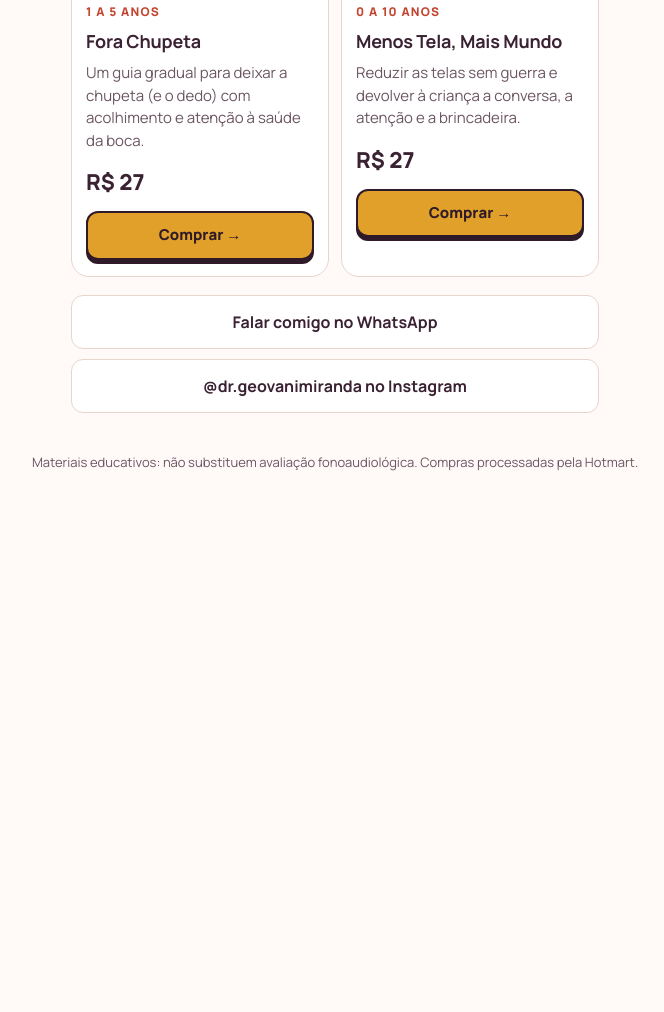
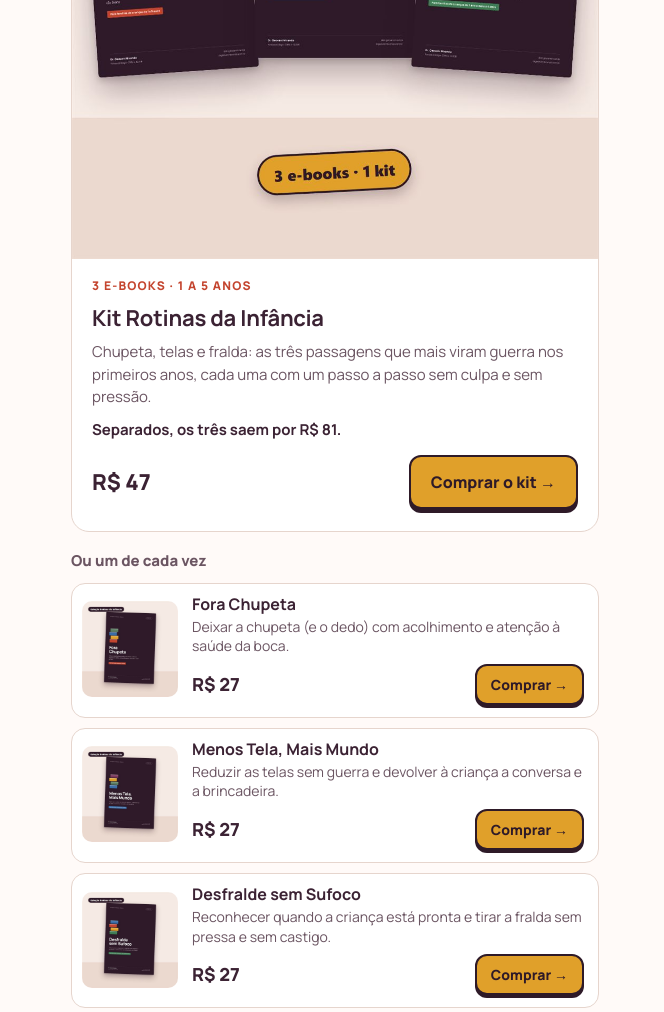
Before and after one commit to geoprm/biblioteca, a plain HTML site: page index.html in a window 1280 px wide. Shown: the part 4285-5297 px from the top of the page, without its empty margins (305-969 px from the left). Before the commit the page ends 4787 px from the top, so only its background shows below. Drawn offline with Linux system fonts and the light colour scheme.

Commit message:
feat: Kit Rotinas da Infância e Desfralde na Biblioteca
O kit entra como destaque da coleção Rotinas (R$ 47; separados saem por R$ 81)
e os três e-books avulsos viram uma lista compacta logo abaixo.

Co-Authored-By: Claude Opus 5.5 <noreply@anthropic.com>

```diff
--- a/index.html
+++ b/index.html
@@ -43,6 +43,16 @@
   .dupla .corpo { padding: 14px 14px 16px; }
   .dupla .linha { flex-direction: column; align-items: stretch; }
   .dupla .botao { justify-content: center; font-size: 15px; padding: 11px 14px; }
+  .produto p.economia { color: var(--tinta); font-weight: 700; }
+  .avulsos-titulo { margin: 0; font-size: 15px; font-weight: 800; color: var(--suave); }
+  .avulsos { display: grid; gap: 10px; margin-top: -8px; }
+  .avulso { display: grid; grid-template-columns: 96px 1fr; gap: 14px; align-items: center; background: #fff; border: 1.5px solid var(--linha); border-radius: 14px; padding: 10px 14px 12px 10px; }
+  .avulso img { border-radius: 10px; aspect-ratio: 1; object-fit: cover; }
+  .avulso h3 { margin: 0; font-size: 16px; line-height: 1.25; }
+  .avulso p { margin: 3px 0 0; color: var(--suave); font-size: 14px; line-height: 1.4; }
+  .avulso .linha { margin-top: 8px; flex-wrap: nowrap; }
+  .avulso .preco { font-size: 18px; }
+  .botao.mini { font-size: 14px; padding: 8px 14px; border-width: 2px; box-shadow: 0 3px 0 var(--noite); white-space: nowrap; }
   footer { text-align: center; font-size: 13px; color: var(--suave); padding: 0 16px 30px; }
 </style>
 </head>
@@ -111,23 +121,40 @@
       <div class="linha"><span class="preco">R$ 37</span><a class="botao" href="https://pay.hotmart.com/P108238606B?src=bio">Comprar →</a></div>
     </div>
   </article>
-  <div class="dupla">
-    <article class="produto">
+  <article class="produto">
+    <img src="img/kit-rotinas.jpg" alt="Kit Rotinas da Infância: e-books Fora Chupeta, Menos Tela Mais Mundo e Desfralde sem Sufoco" width="1000" height="1000">
+    <div class="corpo">
+      <span class="tag">3 e-books · 1 a 5 anos</span>
+      <h2>Kit Rotinas da Infância</h2>
+      <p>Chupeta, telas e fralda: as três passagens que mais viram guerra nos primeiros anos, cada uma com um passo a passo sem culpa e sem pressão.</p>
+      <p class="economia">Separados, os três saem por R$ 81.</p>
+      <div class="linha"><span class="preco">R$ 47</span><a class="botao" href="https://pay.hotmart.com/P108241275X?src=bio">Comprar o kit →</a></div>
+    </div>
+  </article>
+  <h3 class="avulsos-titulo">Ou um de cada vez</h3>
+  <div class="avulsos">
+    <article class="avulso">
       <img src="img/fora-chupeta.jpg" alt="E-book Fora Chupeta" width="600" height="600">
-      <div class="corpo">
-        <span class="tag">1 a 5 anos</span>
-        <h2>Fora Chupeta</h2>
-        <p>Um guia gradual para deixar a chupeta (e o dedo) com acolhimento e atenção à saúde da boca.</p>
-        <div class="linha"><span class="preco">R$ 27</span><a class="botao" href="https://pay.hotmart.com/G108232252W?src=bio">Comprar →</a></div>
+      <div>
+        <h3>Fora Chupeta</h3>
+        <p>Deixar a chupeta (e o dedo) com acolhimento e atenção à saúde da boca.</p>
+        <div class="linha"><span class="preco">R$ 27</span><a class="botao mini" href="https://pay.hotmart.com/G108232252W?src=bio">Comprar →</a></div>
       </div>
     </article>
-    <article class="produto">
+    <article class="avulso">
       <img src="img/menos-tela.jpg" alt="E-book Menos Tela, Mais Mundo" width="600" height="600">
-      <div class="corpo">
-        <span class="tag">0 a 10 anos</span>
-        <h2>Menos Tela, Mais Mundo</h2>
-        <p>Reduzir as telas sem guerra e devolver à criança a conversa, a atenção e a brincadeira.</p>
-        <div class="linha"><span class="preco">R$ 27</span><a class="botao" href="https://pay.hotmart.com/J108232306M?src=bio">Comprar →</a></div>
+      <div>
+        <h3>Menos Tela, Mais Mundo</h3>
+        <p>Reduzir as telas sem guerra e devolver à criança a conversa e a brincadeira.</p>
+        <div class="linha"><span class="preco">R$ 27</span><a class="botao mini" href="https://pay.hotmart.com/J108232306M?src=bio">Comprar →</a></div>
+      </div>
+    </article>
+    <article class="avulso">
+      <img src="img/desfralde.jpg" alt="E-book Desfralde sem Sufoco" width="600" height="600">
+      <div>
+        <h3>Desfralde sem Sufoco</h3>
+        <p>Reconhecer quando a criança está pronta e tirar a fralda sem pressa e sem castigo.</p>
+        <div class="linha"><span class="preco">R$ 27</span><a class="botao mini" href="https://pay.hotmart.com/Q108239892D?src=bio">Comprar →</a></div>
       </div>
     </article>
   </div>
```
Also changed, not shown: img/desfralde.jpg (added), img/kit-rotinas.jpg (added).
